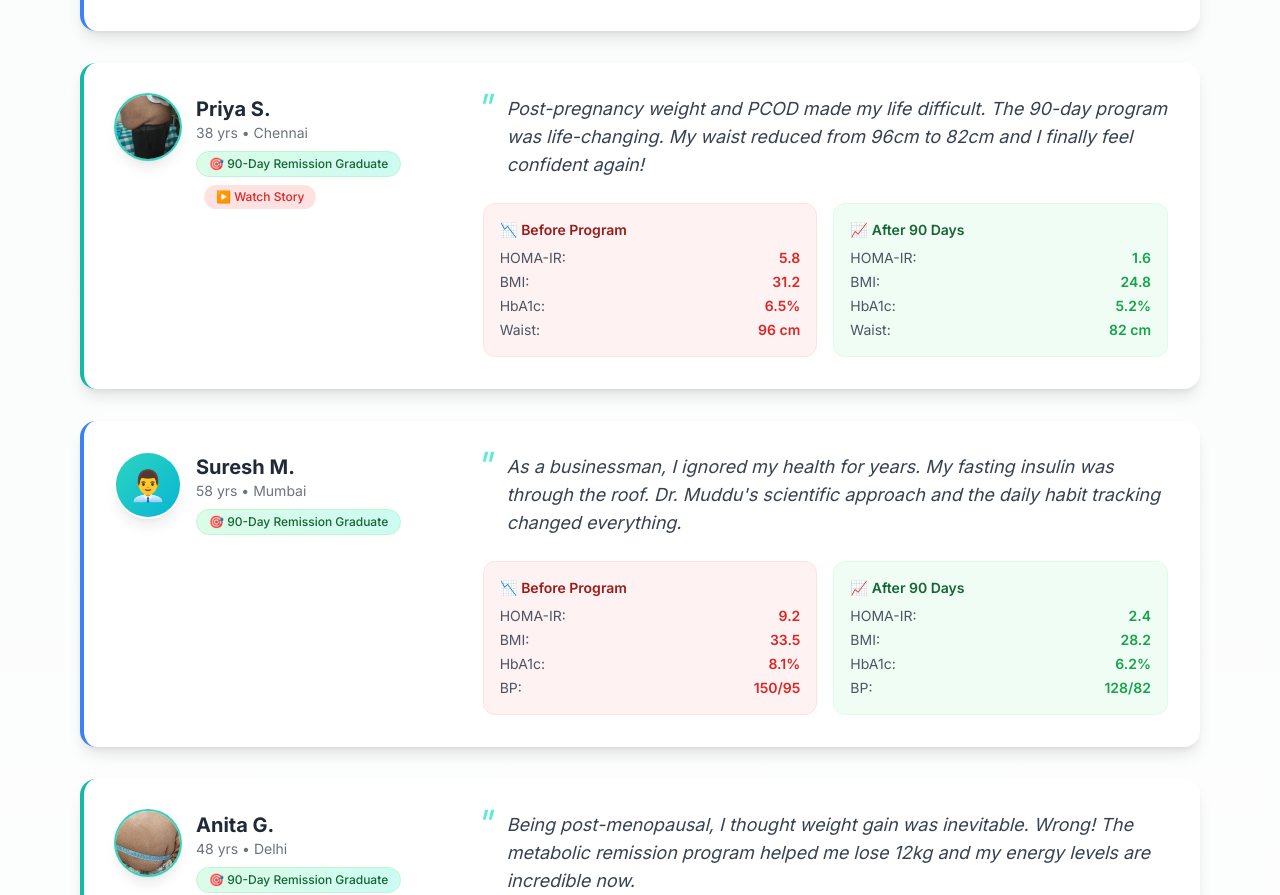
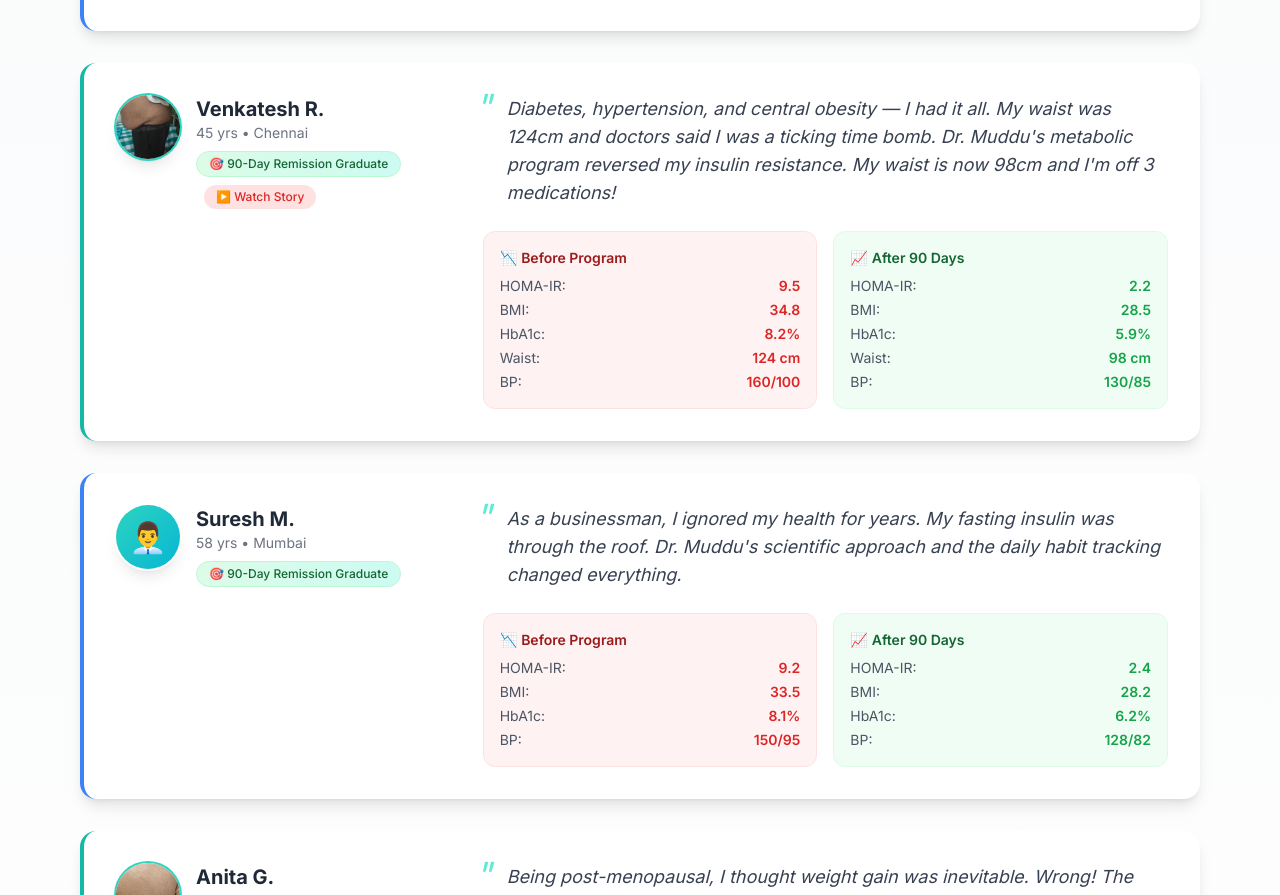
Before and after one commit to muddusurendranehru/DR-MUDDUS-MVP-MIRACLE-VALUE-PROPOSITION, a Next.js app in the folder web/: page /testimonials in a window 1280 px wide. Shown: the part 1045-1940 px from the top of the page. Built offline with nearby package versions, Linux system fonts and the light colour scheme.

Commit message:
Change Priya to Venkatesh - diabetes hypertension central obesity case

```diff
--- a/web/app/testimonials/page.tsx
+++ b/web/app/testimonials/page.tsx
@@ -37,17 +37,17 @@ const testimonials = [
   },
   {
     id: '3',
-    name: 'Priya S.',
+    name: 'Venkatesh R.',
     location: 'Chennai',
-    age: 38,
-    gender: 'female',
-    avatar_gradient: 'from-purple-400 to-pink-500',
-    avatar_emoji: '👩',
+    age: 45,
+    gender: 'male',
+    avatar_gradient: 'from-indigo-400 to-blue-500',
+    avatar_emoji: '👨',
     photo_url: '/images/waist2.jpg',
     video_url: 'https://www.youtube.com/channel/UCf8avHrw6K07POXSIoKgHwg',
-    quote: 'Post-pregnancy weight and PCOD made my life difficult. The 90-day program was life-changing. My waist reduced from 96cm to 82cm and I finally feel confident again!',
-    metrics_before: { HOMA_IR: 5.8, BMI: 31.2, HbA1c: 6.5, waist_cm: 96 },
-    metrics_after: { HOMA_IR: 1.6, BMI: 24.8, HbA1c: 5.2, waist_cm: 82 },
+    quote: 'Diabetes, hypertension, and central obesity — I had it all. My waist was 124cm and doctors said I was a ticking time bomb. Dr. Muddu\'s metabolic program reversed my insulin resistance. My waist is now 98cm and I\'m off 3 medications!',
+    metrics_before: { HOMA_IR: 9.5, BMI: 34.8, HbA1c: 8.2, waist_cm: 124, BP: '160/100' },
+    metrics_after: { HOMA_IR: 2.2, BMI: 28.5, HbA1c: 5.9, waist_cm: 98, BP: '130/85' },
     completed_program: true,
     program_days: 90,
   },
```
